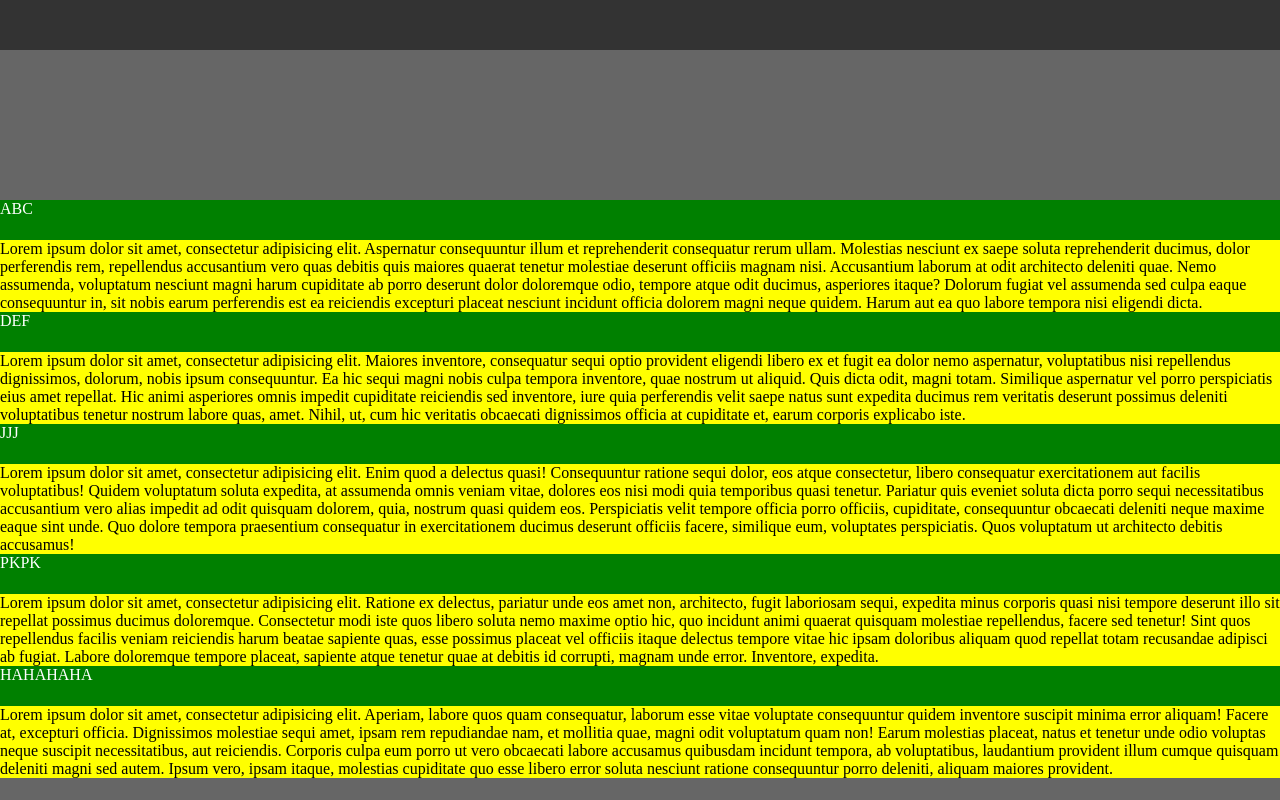
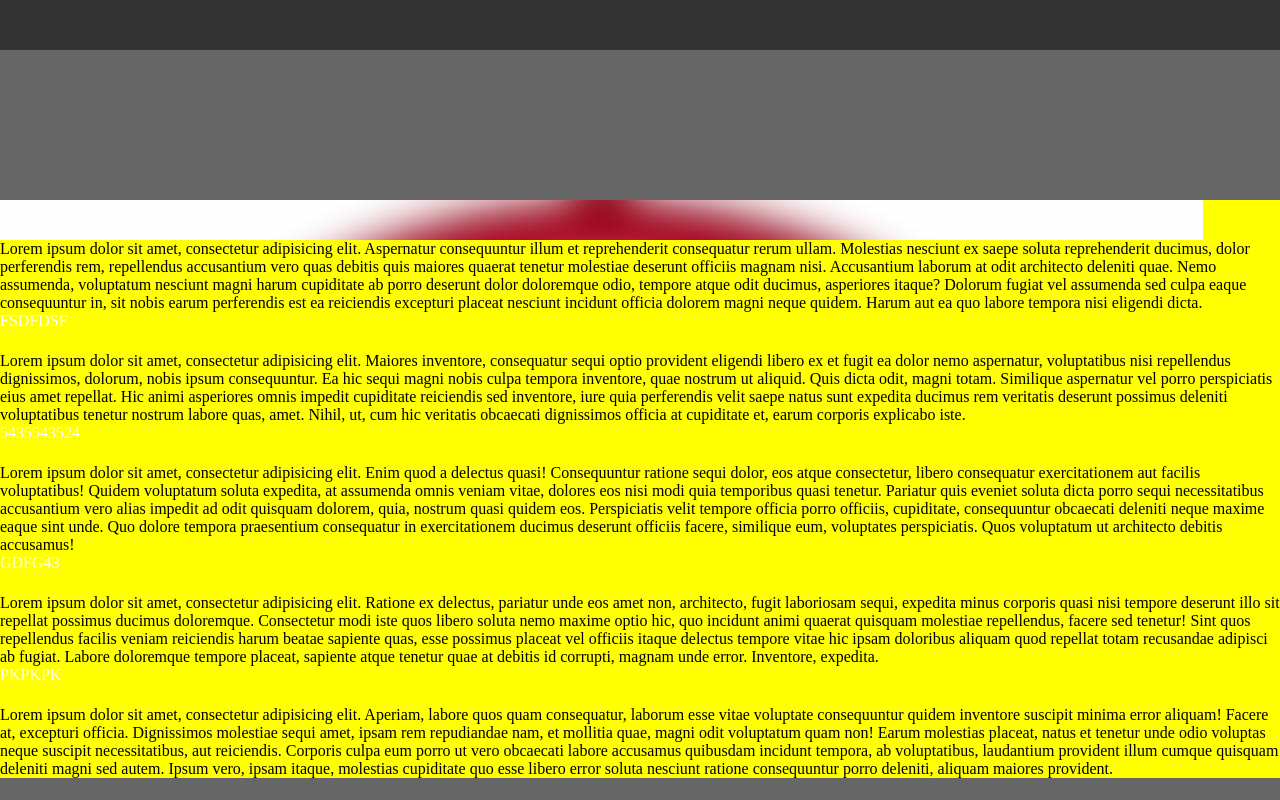
Before and after one commit to HaroldLam/Instagram-section-header, a plain HTML site: page index.html in a window 1280 px wide. Drawn offline with nearby package versions, Linux system fonts and the light colour scheme.

Commit message:
Add blurred image

```diff
--- a/index.html
+++ b/index.html
@@ -17,31 +17,53 @@
 		<div class="profile-head"></div>
 		<div class="profile-body">
 			<div class="section s1">
-				<div class="header">ABC</div>
+				<div class="header">
+					<div class="contents">JJJJJ</div>
+					<div class="color-overlay"></div>
+					<div class="bg">
+						<img src="coke-blurred.jpg" alt="">
+					</div>
+				</div>
 				<div class="body">
 					Lorem ipsum dolor sit amet, consectetur adipisicing elit. Aspernatur consequuntur illum et reprehenderit consequatur rerum ullam. Molestias nesciunt ex saepe soluta reprehenderit ducimus, dolor perferendis rem, repellendus accusantium vero quas debitis quis maiores quaerat tenetur molestiae deserunt officiis magnam nisi. Accusantium laborum at odit architecto deleniti quae. Nemo assumenda, voluptatum nesciunt magni harum cupiditate ab porro deserunt dolor doloremque odio, tempore atque odit ducimus, asperiores itaque? Dolorum fugiat vel assumenda sed culpa eaque consequuntur in, sit nobis earum perferendis est ea reiciendis excepturi placeat nesciunt incidunt officia dolorem magni neque quidem. Harum aut ea quo labore tempora nisi eligendi dicta.
 				</div>
 			</div>
 			<div class="section s2">
-				<div class="header">DEF</div>
+				<div class="header">
+					<div class="contents">FSDFDSF</div>
+					<div class="color-overlay"></div>
+					<div class="bg"></div>
+				</div>
 				<div class="body">
 					Lorem ipsum dolor sit amet, consectetur adipisicing elit. Maiores inventore, consequatur sequi optio provident eligendi libero ex et fugit ea dolor nemo aspernatur, voluptatibus nisi repellendus dignissimos, dolorum, nobis ipsum consequuntur. Ea hic sequi magni nobis culpa tempora inventore, quae nostrum ut aliquid. Quis dicta odit, magni totam. Similique aspernatur vel porro perspiciatis eius amet repellat. Hic animi asperiores omnis impedit cupiditate reiciendis sed inventore, iure quia perferendis velit saepe natus sunt expedita ducimus rem veritatis deserunt possimus deleniti voluptatibus tenetur nostrum labore quas, amet. Nihil, ut, cum hic veritatis obcaecati dignissimos officia at cupiditate et, earum corporis explicabo iste.
 				</div>
 			</div>
 			<div class="section s3">
-				<div class="header">JJJ</div>
+				<div class="header">
+					<div class="contents">5435543524</div>
+					<div class="color-overlay"></div>
+					<div class="bg"></div>
+				</div>
 				<div class="body">
 					Lorem ipsum dolor sit amet, consectetur adipisicing elit. Enim quod a delectus quasi! Consequuntur ratione sequi dolor, eos atque consectetur, libero consequatur exercitationem aut facilis voluptatibus! Quidem voluptatum soluta expedita, at assumenda omnis veniam vitae, dolores eos nisi modi quia temporibus quasi tenetur. Pariatur quis eveniet soluta dicta porro sequi necessitatibus accusantium vero alias impedit ad odit quisquam dolorem, quia, nostrum quasi quidem eos. Perspiciatis velit tempore officia porro officiis, cupiditate, consequuntur obcaecati deleniti neque maxime eaque sint unde. Quo dolore tempora praesentium consequatur in exercitationem ducimus deserunt officiis facere, similique eum, voluptates perspiciatis. Quos voluptatum ut architecto debitis accusamus!
 				</div>
 			</div>
 			<div class="section s4">
-				<div class="header">PKPK</div>
+				<div class="header">
+					<div class="contents">GDFG43</div>
+					<div class="color-overlay"></div>
+					<div class="bg"></div>
+				</div>
 				<div class="body">
 					Lorem ipsum dolor sit amet, consectetur adipisicing elit. Ratione ex delectus, pariatur unde eos amet non, architecto, fugit laboriosam sequi, expedita minus corporis quasi nisi tempore deserunt illo sit repellat possimus ducimus doloremque. Consectetur modi iste quos libero soluta nemo maxime optio hic, quo incidunt animi quaerat quisquam molestiae repellendus, facere sed tenetur! Sint quos repellendus facilis veniam reiciendis harum beatae sapiente quas, esse possimus placeat vel officiis itaque delectus tempore vitae hic ipsam doloribus aliquam quod repellat totam recusandae adipisci ab fugiat. Labore doloremque tempore placeat, sapiente atque tenetur quae at debitis id corrupti, magnam unde error. Inventore, expedita.
 				</div>
 			</div>
 			<div class="section s5">
-				<div class="header">HAHAHAHA</div>
+				<div class="header">
+					<div class="contents">PKPKPK</div>
+					<div class="color-overlay"></div>
+					<div class="bg"></div>
+				</div>
 				<div class="body">
 					Lorem ipsum dolor sit amet, consectetur adipisicing elit. Aperiam, labore quos quam consequatur, laborum esse vitae voluptate consequuntur quidem inventore suscipit minima error aliquam! Facere at, excepturi officia. Dignissimos molestiae sequi amet, ipsam rem repudiandae nam, et mollitia quae, magni odit voluptatum quam non! Earum molestias placeat, natus et tenetur unde odio voluptas neque suscipit necessitatibus, aut reiciendis. Corporis culpa eum porro ut vero obcaecati labore accusamus quibusdam incidunt tempora, ab voluptatibus, laudantium provident illum cumque quisquam deleniti magni sed autem. Ipsum vero, ipsam itaque, molestias cupiditate quo esse libero error soluta nesciunt ratione consequuntur porro deleniti, aliquam maiores provident.
 				</div>
@@ -50,7 +72,7 @@
 	</div>
 	<div class="topbar"></div>
 	<div class="parallax-bg">
-		<img src="coca-cola-logo.jpg" alt="">
+		<img src="coke-orig.jpg" alt="">
 	</div>
 </div>
 
--- a/main.less
+++ b/main.less
@@ -43,10 +43,33 @@ html, body {
 			position: fixed;
 			top: 0;
 		}
+		.contents {
+
+		}
+		.color-overlay {
+			background: green;
+		}
+		.bg {
+			position: absolute;
+			top: 0;
+			left: 0;
+			width: 100%;
+			height: 100%;
+			overflow: hidden;
+			img {
+				max-width: 100%;
+				-webkit-transform: translateZ(0);
+				-moz-transform: translateZ(0);
+				-ms-transform: translateZ(0);
+				-o-transform: translateZ(0);
+				transform: translateZ(0);
+
+			}
+		}
 		height: 40px;
 		width: 100%;
 		z-index: 15;
-		background: green;
 		color: white;
+		position: relative;
 	}
 }
```
Also changed, not shown: coke-blurred.jpg (added), coke-orig.jpg (added), css/main.css.
